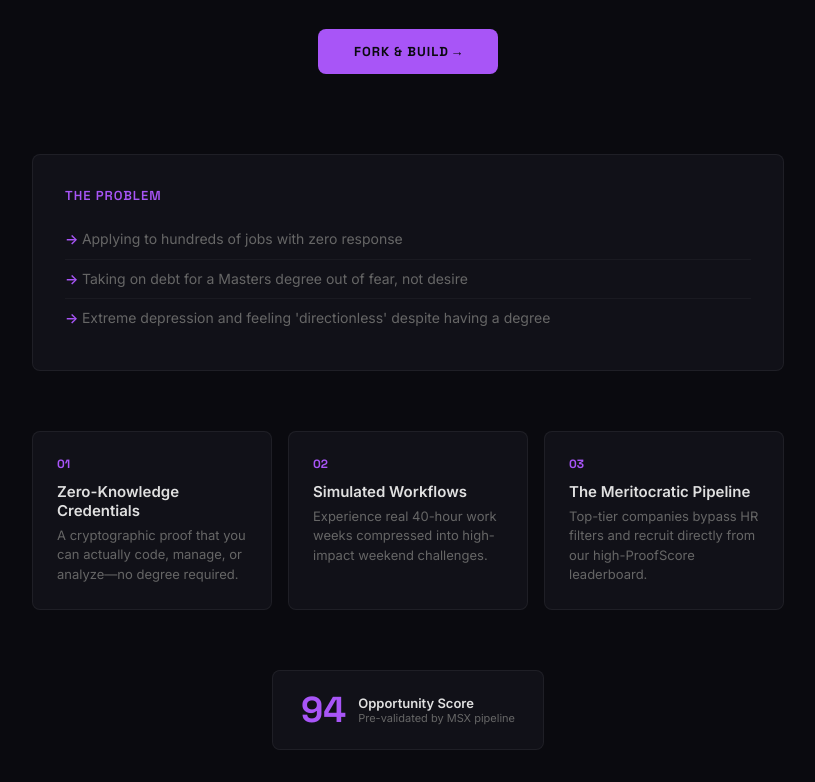
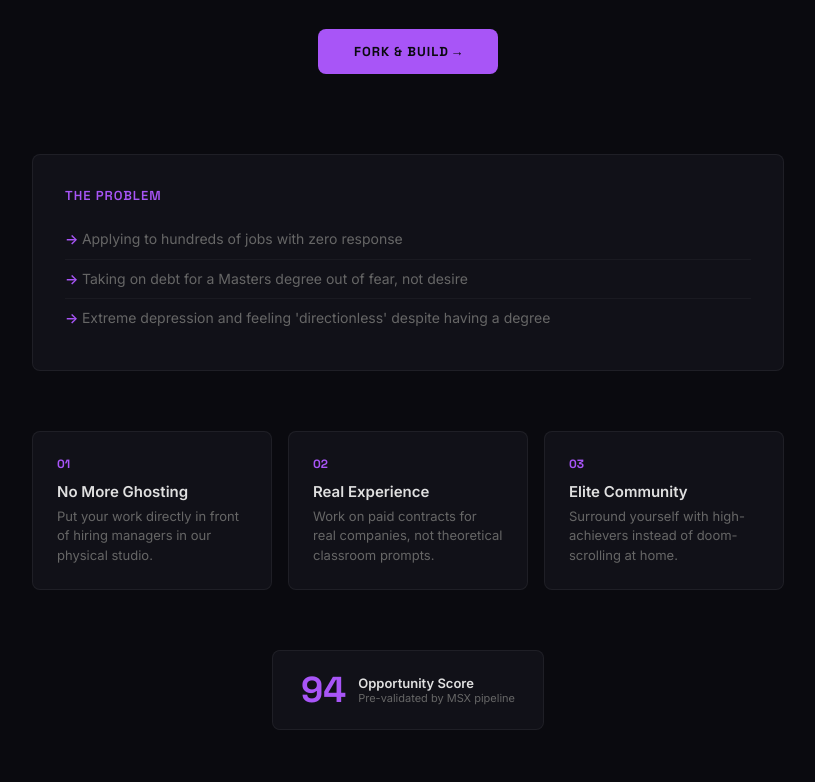
Before and after one commit to mothershipx/msx-the-education-waiting-room-alt, a website: page docs/index.html in a window 1280 px wide. Shown: the part 409-1191 px from the top of the page, without its empty margins (232-1047 px from the left). Drawn offline with Linux system fonts and the light colour scheme.

Commit message:
Regenerate landing page

```diff
--- a/docs/index.html
+++ b/docs/index.html
@@ -110,7 +110,7 @@
       <div class="badge">MSX Pre-MVP</div>
       <h1>The Education 'Waiting Room' Alternative (Direct-to-Work Bridge)</h1>
       <p class="tagline">Recent graduates (CS particularly) and seasoned professionals (Journalism) are experiencing a total disconnect between effort (150+ apps) and results (0 interviews). This leads to 'Panic Degrees'—applying for Masters or returning to Community College purely because they 'have no other choice,' not because they want the education.</p>
-      <a href="https://github.com/mothershipx/msx-the-education-waiting-room-alt" class="cta">Fork & Build →</a>
+      <a href="https://github.com/mothershipx/msx-the-education-waiting-room-alt" class="cta">Fork &amp; Build →</a>
     </div>
 
     <div class="problem">
@@ -127,18 +127,18 @@
       <div class="features-grid">
         <div class="feature">
           <div class="feature-num">01</div>
-          <h3>Zero-Knowledge Credentials</h3>
-          <p>A cryptographic proof that you can actually code, manage, or analyze—no degree required.</p>
+          <h3>No More Ghosting</h3>
+          <p>Put your work directly in front of hiring managers in our physical studio.</p>
         </div>
         <div class="feature">
           <div class="feature-num">02</div>
-          <h3>Simulated Workflows</h3>
-          <p>Experience real 40-hour work weeks compressed into high-impact weekend challenges.</p>
+          <h3>Real Experience</h3>
+          <p>Work on paid contracts for real companies, not theoretical classroom prompts.</p>
         </div>
         <div class="feature">
           <div class="feature-num">03</div>
-          <h3>The Meritocratic Pipeline</h3>
-          <p>Top-tier companies bypass HR filters and recruit directly from our high-ProofScore leaderboard.</p>
+          <h3>Elite Community</h3>
+          <p>Surround yourself with high-achievers instead of doom-scrolling at home.</p>
         </div>
       </div>
     </div>
```
